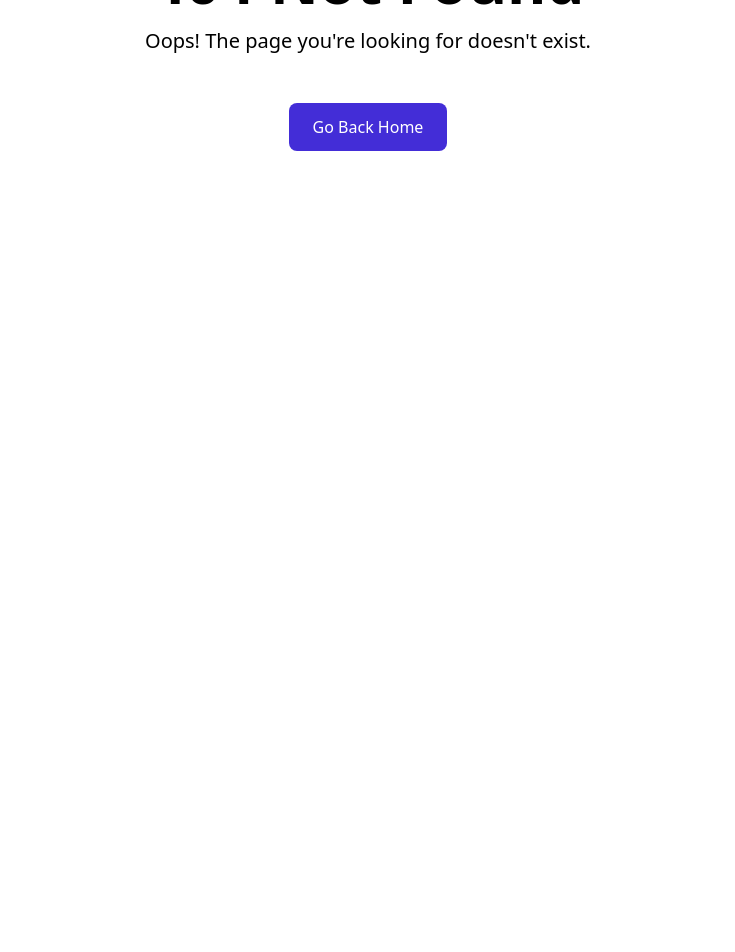
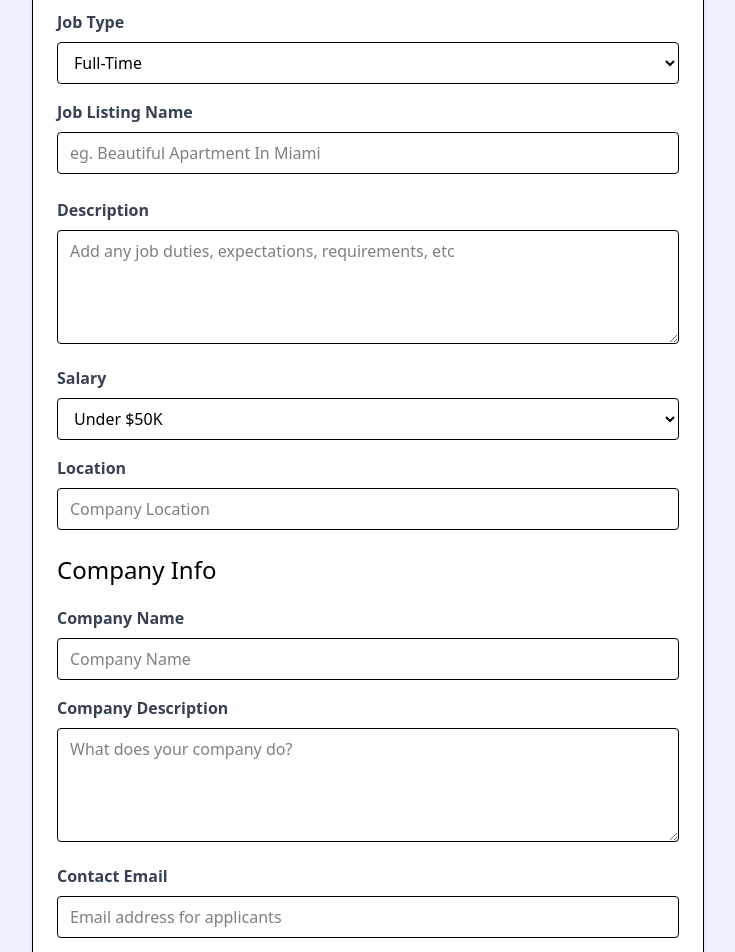
Before and after one commit to daywalker2311/react-jobs-2025, a React (Vite) app: page /add-job in a window 1280 px wide. Before the commit this address had no page. Shown: the part 260-1212 px from the top of the page, without its empty margins (272-1007 px from the left). Before the commit the page ends 800 px from the top, so only its background shows below. Built offline with nearby package versions, Linux system fonts and the light colour scheme.

Commit message:
add AddJobPage

```diff
--- a/src/App.jsx
+++ b/src/App.jsx
@@ -4,6 +4,7 @@
 import JobsPage from './pages/JobsPage'
 import NotFoundPage from './pages/NotFoundPage'
 import JobPage, {jobLoader} from './pages/JobPage'
+import AddJobPage from './pages/AddJobPage'
 
 const router = createBrowserRouter(
   createRoutesFromElements(
@@ -11,6 +12,7 @@
       <Route index element={<HomePage />} />
       <Route path='/jobs' element={<JobsPage />} />
       <Route path='/jobs/:id' element={<JobPage />} loader={jobLoader} />
+      <Route path='/add-job' element={<AddJobPage />} />
       <Route path='*' element={<NotFoundPage />} />
     </Route>
   )
--- a/src/components/HomeCards.jsx
+++ b/src/components/HomeCards.jsx
@@ -23,7 +23,7 @@
                     <p className='mt-2 mb-4'>
                         List your React job openings and find the perfect candidate today!
                     </p>
-                    <a href='jobs.html' className='text-indigo-600 font-semibold hover:underline'>
+                    <a href='/add-job' className='text-indigo-600 font-semibold hover:underline'>
                         Add Job &rarr;
                     </a>
                 </Card>
--- /dev/null
+++ b/src/pages/AddJobPage.jsx
@@ -0,0 +1,230 @@
+import React from 'react'
+
+const AddJobPage = () => {
+    const [title, setTitle] = React.useState('');
+    const [description, setDescription] = React.useState('');
+    const [type, setType] = React.useState('Full-Time');
+    const [salary, setSalary] = React.useState('Under $50K');
+    const [location, setLocation] = React.useState('');
+    const [companyName, setCompanyName] = React.useState('');
+    const [companyDescription, setCompanyDescription] = React.useState('');
+    const [contactEmail, setContactEmail] = React.useState('');
+    const [contactPhone, setContactPhone] = React.useState('');
+
+    const submitForm = (e) => {
+        e.preventDefault();
+
+        const newJob = {
+            title,
+            description,
+            type,
+            salary,
+            location,
+            company: {
+                name: companyName,
+                description: companyDescription,
+                contactEmail,
+                contactPhone
+            }
+        }
+
+        console.log('Submitting job:', newJob);
+    };
+
+  return (
+   <section className='bg-indigo-50'>
+      <div className='container m-auto max-w-2xl py-24'>
+        <div className='bg-white px-6 py-8 mb-4 shadow-md rounded-md border m-4 md:m-0'>
+          <form onSubmit={submitForm}>
+            <h2 className='text-3xl text-center font-semibold mb-6'>Add Job</h2>
+
+            <div className='mb-4'>
+              <label
+                htmlFor='type'
+                className='block text-gray-700 font-bold mb-2'
+              >
+                Job Type
+              </label>
+              <select
+                id='type'
+                name='type'
+                className='border rounded w-full py-2 px-3'
+                required
+                value={type}
+                onChange={(e) => setType(e.target.value)}
+              >
+                <option value='Full-Time'>Full-Time</option>
+                <option value='Part-Time'>Part-Time</option>
+                <option value='Remote'>Remote</option>
+                <option value='Internship'>Internship</option>
+              </select>
+            </div>
+
+            <div className='mb-4'>
+              <label className='block text-gray-700 font-bold mb-2'>
+                Job Listing Name
+              </label>
+              <input
+                type='text'
+                id='title'
+                name='title'
+                className='border rounded w-full py-2 px-3 mb-2'
+                placeholder='eg. Beautiful Apartment In Miami'
+                required
+                value={title}
+                onChange={(e) => setTitle(e.target.value)}
+              />
+            </div>
+            <div className='mb-4'>
+              <label
+                htmlFor='description'
+                className='block text-gray-700 font-bold mb-2'
+              >
+                Description
+              </label>
+              <textarea
+                id='description'
+                name='description'
+                className='border rounded w-full py-2 px-3'
+                rows='4'
+                placeholder='Add any job duties, expectations, requirements, etc'
+                value={description}
+                onChange={(e) => setDescription(e.target.value)}
+              ></textarea>
+            </div>
+
+            <div className='mb-4'>
+              <label
+                htmlFor='type'
+                className='block text-gray-700 font-bold mb-2'
+              >
+                Salary
+              </label>
+              <select
+                id='salary'
+                name='salary'
+                className='border rounded w-full py-2 px-3'
+                required
+                value={salary}
+                onChange={(e) => setSalary(e.target.value)}
+              >
+                <option value='Under $50K'>Under $50K</option>
+                <option value='$50K - 60K'>$50K - $60K</option>
+                <option value='$60K - 70K'>$60K - $70K</option>
+                <option value='$70K - 80K'>$70K - $80K</option>
+                <option value='$80K - 90K'>$80K - $90K</option>
+                <option value='$90K - 100K'>$90K - $100K</option>
+                <option value='$100K - 125K'>$100K - $125K</option>
+                <option value='$125K - 150K'>$125K - $150K</option>
+                <option value='$150K - 175K'>$150K - $175K</option>
+                <option value='$175K - 200K'>$175K - $200K</option>
+                <option value='Over $200K'>Over $200K</option>
+              </select>
+            </div>
+
+            <div className='mb-4'>
+              <label className='block text-gray-700 font-bold mb-2'>
+                Location
+              </label>
+              <input
+                type='text'
+                id='location'
+                name='location'
+                className='border rounded w-full py-2 px-3 mb-2'
+                placeholder='Company Location'
+                required
+                value={location}
+                onChange={(e) => setLocation(e.target.value)}
+              />
+            </div>
+
+            <h3 className='text-2xl mb-5'>Company Info</h3>
+
+            <div className='mb-4'>
+              <label
+                htmlFor='company'
+                className='block text-gray-700 font-bold mb-2'
+              >
+                Company Name
+              </label>
+              <input
+                type='text'
+                id='company'
+                name='company'
+                className='border rounded w-full py-2 px-3'
+                placeholder='Company Name'
+                value={companyName}
+                onChange={(e) => setCompanyName(e.target.value)}
+              />
+            </div>
+
+            <div className='mb-4'>
+              <label
+                htmlFor='company_description'
+                className='block text-gray-700 font-bold mb-2'
+              >
+                Company Description
+              </label>
+              <textarea
+                id='company_description'
+                name='company_description'
+                className='border rounded w-full py-2 px-3'
+                rows='4'
+                placeholder='What does your company do?'
+                value={companyDescription}
+                onChange={(e) => setCompanyDescription(e.target.value)}
+              ></textarea>
+            </div>
+
+            <div className='mb-4'>
+              <label
+                htmlFor='contact_email'
+                className='block text-gray-700 font-bold mb-2'
+              >
+                Contact Email
+              </label>
+              <input
+                type='email'
+                id='contact_email'
+                name='contact_email'
+                className='border rounded w-full py-2 px-3'
+                placeholder='Email address for applicants'
+                required
+                value={contactEmail}
+                onChange={(e) => setContactEmail(e.target.value)}
+              />
+            </div>
+            <div className='mb-4'>
+              <label
+                htmlFor='contact_phone'
+                className='block text-gray-700 font-bold mb-2'
+              >
+                Contact Phone
+              </label>
+              <input
+                type='tel'
+                id='contact_phone'
+                name='contact_phone'
+                className='border rounded w-full py-2 px-3'
+                placeholder='Optional phone for applicants'
+                value={contactPhone}
+                onChange={(e) => setContactPhone(e.target.value)}
+              />
+            </div>
+
+            <div>
+              <button
+                className='bg-indigo-500 hover:bg-indigo-600 text-white font-bold py-2 px-4 rounded-full w-full focus:outline-none focus:shadow-outline'
+                type='submit'
+              >
+                Add Job
+              </button>
+            </div>
+          </form>
+        </div>
+      </div>
+    </section>
+  )
+}
+
+export default AddJobPage
```
